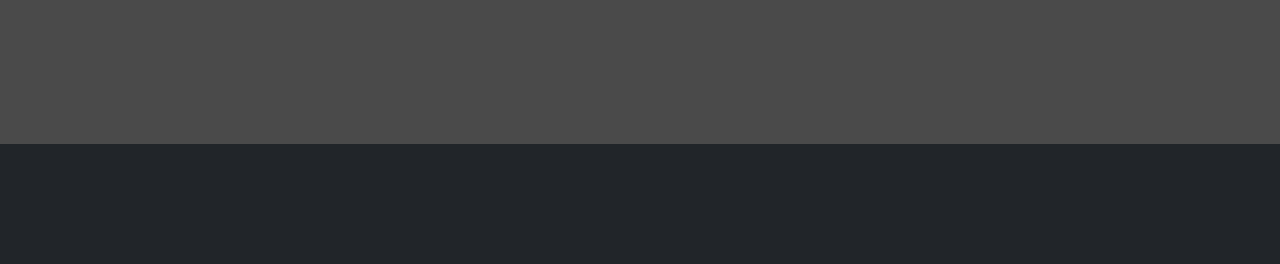
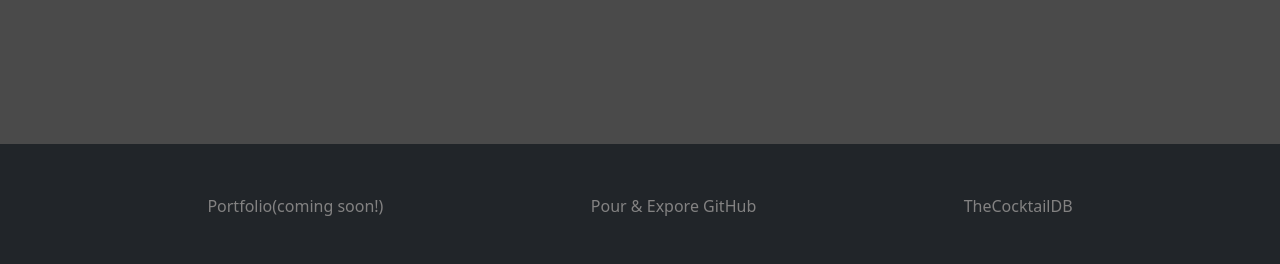
Before and after one commit to MasonBybee/Cocktail-Capstone, a Flask app: page /cocktails in a window 1280 px wide. Shown: the part 536-800 px from the top of the page. Run offline with Flask 3, Linux system fonts and the light colour scheme; data that the repository does not hold is empty; some libraries are stand-ins or nearby versions.

Commit message:
added footer links

```diff
--- a/templates/base.html
+++ b/templates/base.html
@@ -1,13 +1,6 @@
 <!DOCTYPE html>
 <html lang="en">
   <head>
-    <link
-      rel="stylesheet"
-      href="https://cdnjs.cloudflare.com/ajax/libs/font-awesome/5.15.3/css/all.min.css"
-      integrity="sha512-zN4oBRiLFFWsR9V0wW9R8JS05MO9OrZm30QK5yT2u1bNm+ShAqk5W9d3BPZiN2LUzF6LgtzgE3+g2tMDMyq2omQ=="
-      crossorigin="anonymous"
-    />
-
     <meta charset="UTF-8" />
     <meta name="viewport" content="width=device-width, initial-scale=1.0" />
     <link
@@ -20,6 +13,7 @@
     <title>{% block title %}{% endblock %}</title>
   </head>
   <body>
+    <div id="pageContainer">
       <nav class="fixed-top navbar navbar-expand-lg navbar-dark bg-dark">
         <a href="/" class="mx-4 navbar-brand"> Pour & Explore </a>
 
@@ -64,8 +58,19 @@
         {% block content %} {% endblock %}
       </div>
       <footer>
-      <a href=""></a>
+        <div class="contianer footerDiv">
+          <a class="footerLink" href="#">Portfolio(coming soon!)</a>
+          <a
+            class="footerLink"
+            href="https://github.com/MasonBybee/Cocktail-Capstone"
+            >Pour & Expore GitHub</a
+          >
+          <a class="footerLink" href="https://www.thecocktaildb.com/api.php"
+            >TheCocktailDB</a
+          >
+        </div>
       </footer>
+    </div>
     <script src="https://cdn.jsdelivr.net/npm/axios/dist/axios.min.js"></script>
     <script
       src="https://cdn.jsdelivr.net/npm/bootstrap@5.3.2/dist/js/bootstrap.bundle.min.js"
```
Lines whose indentation alone changed are shown as unchanged.
